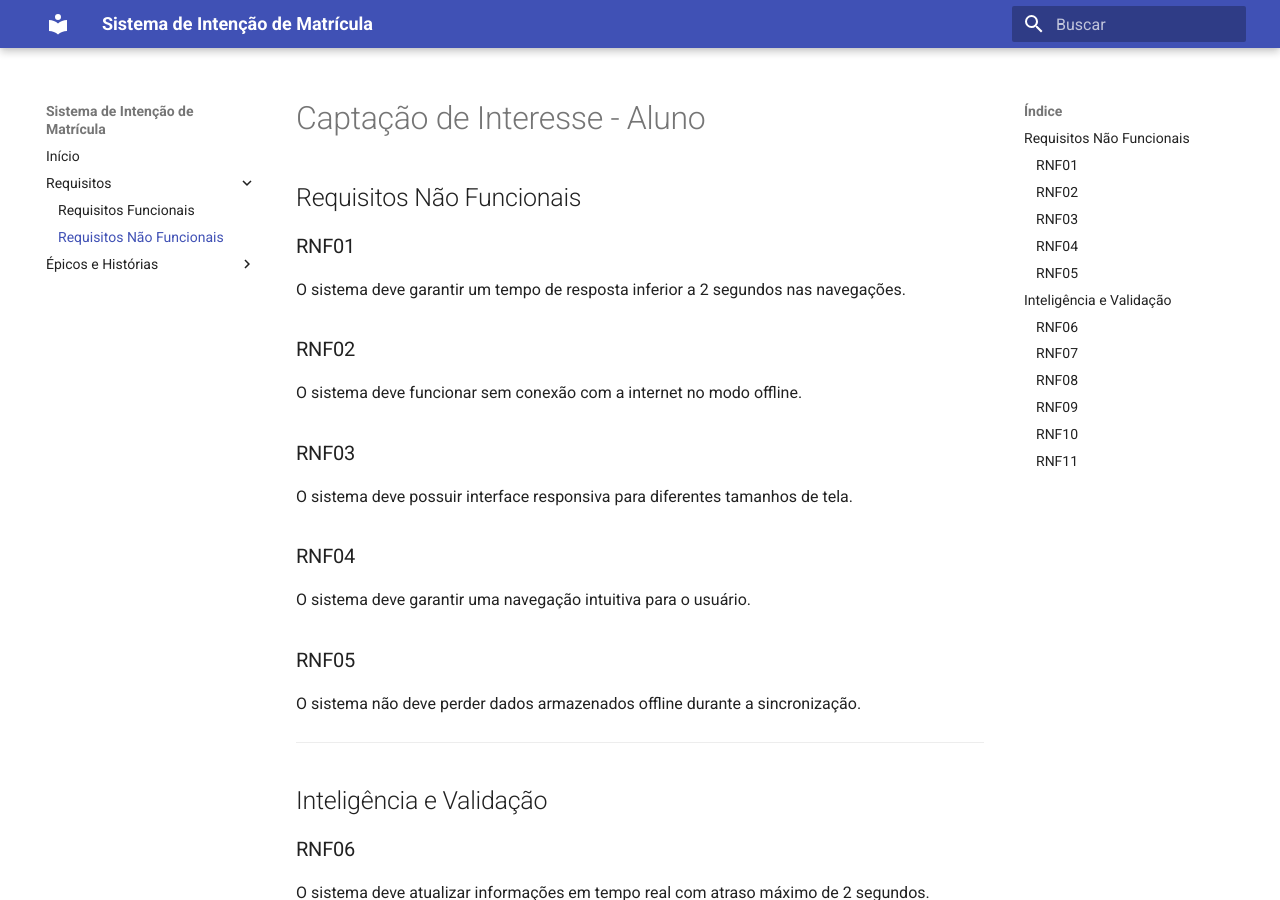
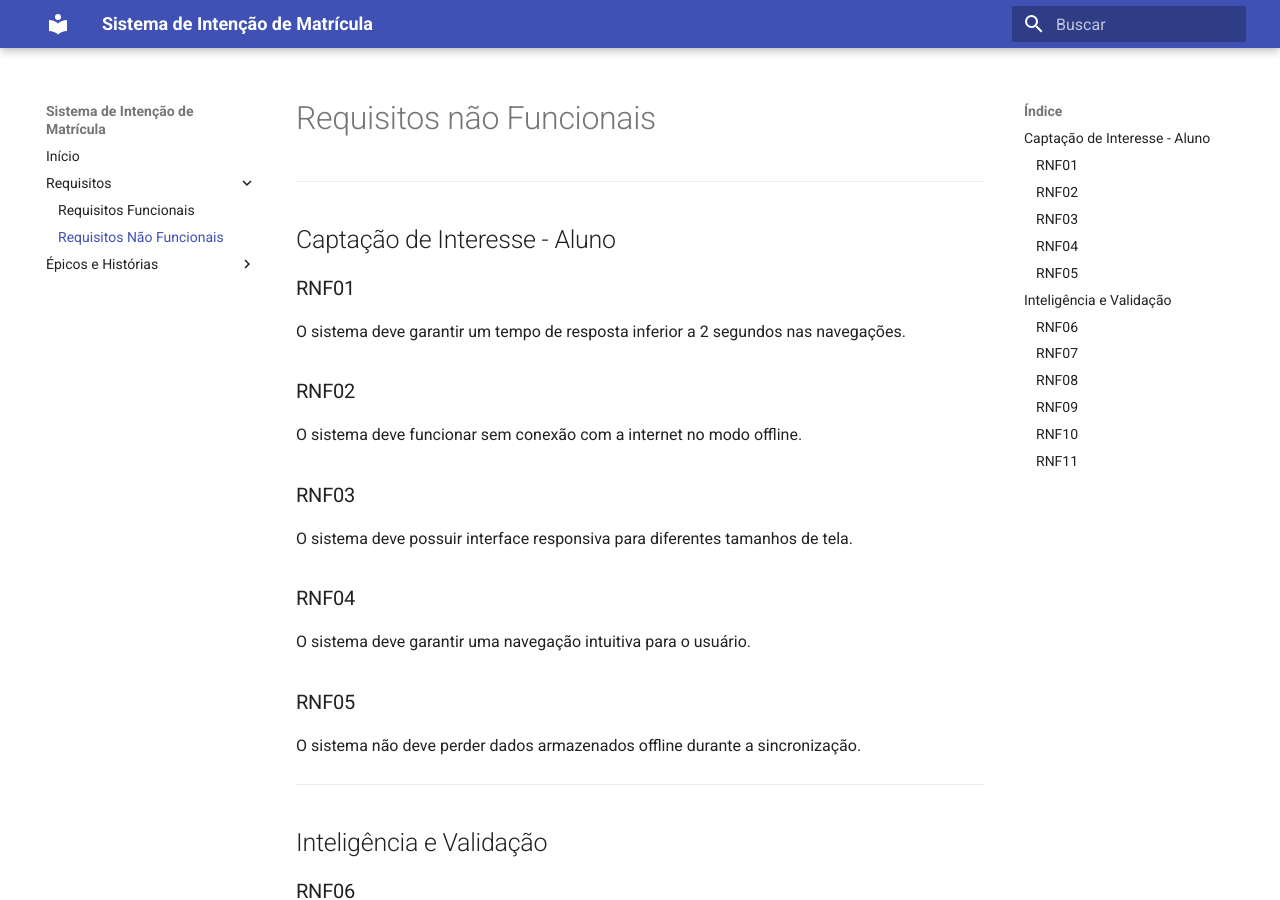
Before and after one commit to si-2026-1/Sistema_de_intencao_de_matricula, an MkDocs documentation site: the page built from docs/Requisitos/Requisitos_nao_funcionais.md, in a window 1280 px wide and 900 px high. Built offline with MkDocs 1.6.1 and Material for MkDocs 9.7.7, drawn with Linux system fonts in a browser that asks for light colours.

Commit message:
Update non-functional requirements section title

```diff
--- a/docs/Requisitos/Requisitos_nao_funcionais.md
+++ b/docs/Requisitos/Requisitos_nao_funcionais.md
@@ -1,6 +1,8 @@
-# Captação de Interesse - Aluno
+# Requisitos não Funcionais
 
-## Requisitos Não Funcionais
+---
+
+## Captação de Interesse - Aluno
 
 ### RNF01
 O sistema deve garantir um tempo de resposta inferior a 2 segundos nas navegações.
```
